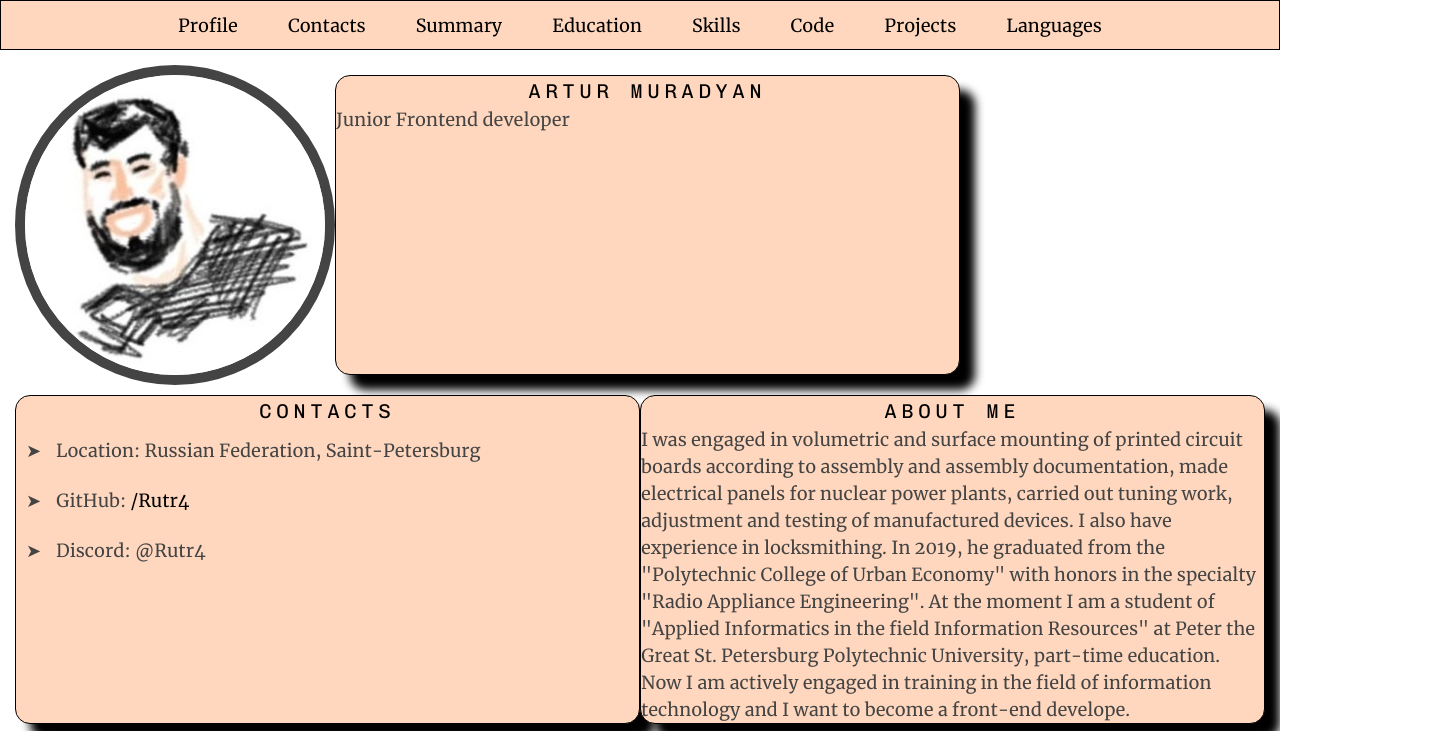
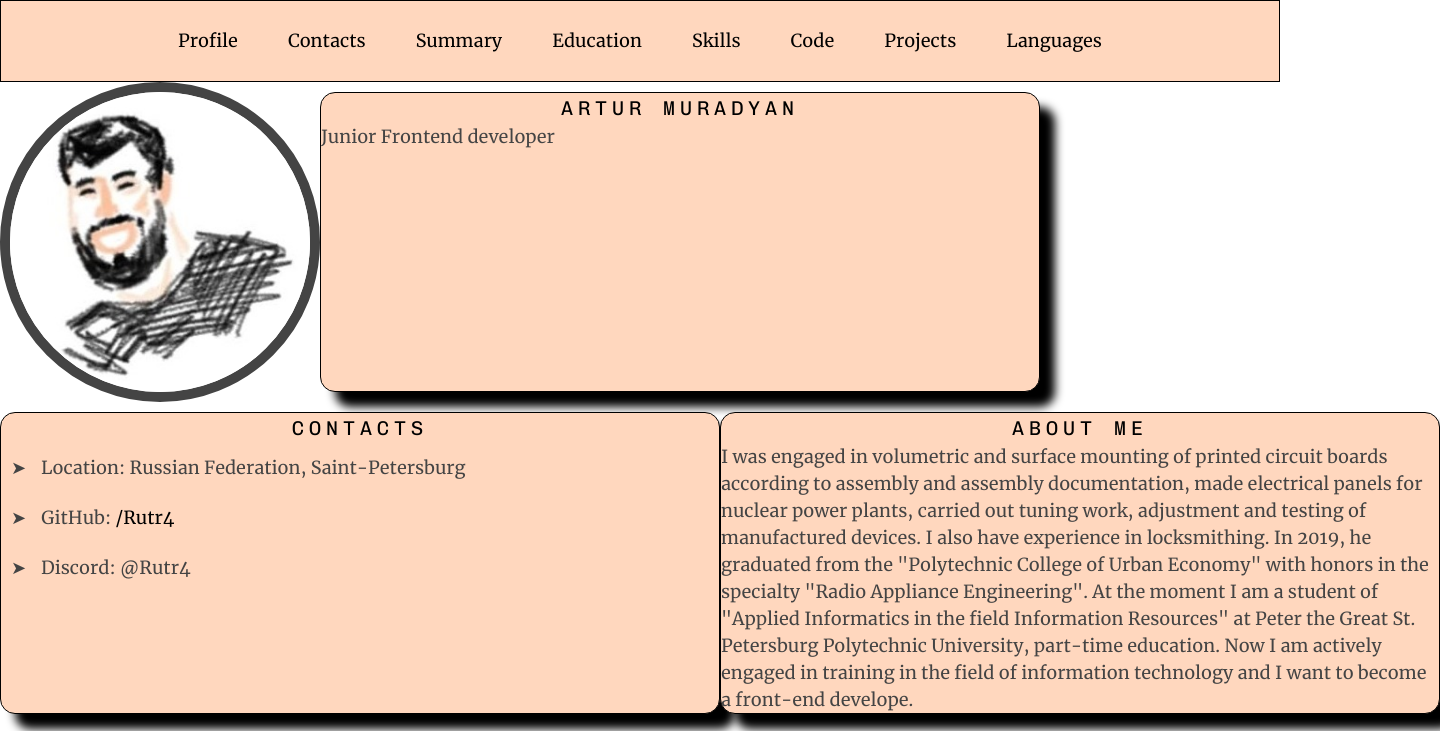
Before and after one commit to Rutr4/rsschool-cv, a plain HTML site: page index.html in a window 1280 px wide. Shown: the top 731 px of the page, 1440 px wide, since content can reach past the window. Drawn offline with Linux system fonts and the light colour scheme.

Commit message:
feat: update index and style

```diff
--- a/index.html
+++ b/index.html
@@ -9,23 +9,23 @@
   <link rel="icon" href="assets/favicon.ico">
 </head>
 
-<body>
-  <header>
+<body class="wrapper">
+  <header class="header">
     <nav class="nav">
       <ul class="nav-list">
-        <li class="nav-item"><a href="#profile" class="nav-link">Profile</a></li>
-        <li class="nav-item"><a href="#contacts" class="nav-link">Contacts</a></li>
-        <li class="nav-item"><a href="#summary" class="nav-link">Summary</a></li>
-        <li class="nav-item"><a href="#education" class="nav-link">Education</a></li>
-        <li class="nav-item"><a href="#skills" class="nav-link">Skills</a></li>
-        <li class="nav-item"><a href="#code" class="nav-link">Code</a></li>
-        <li class="nav-item"><a href="#projects" class="nav-link">Projects</a></li>
-        <li class="nav-item"><a href="#languages" class="nav-link">Languages</a></li>
+        <li class="nav-item"><a href="#profile" class="link">Profile</a></li>
+        <li class="nav-item"><a href="#contacts" class="link">Contacts</a></li>
+        <li class="nav-item"><a href="#summary" class="link">Summary</a></li>
+        <li class="nav-item"><a href="#education" class="link">Education</a></li>
+        <li class="nav-item"><a href="#skills" class="link">Skills</a></li>
+        <li class="nav-item"><a href="#code" class="link">Code</a></li>
+        <li class="nav-item"><a href="#projects" class="link">Projects</a></li>
+        <li class="nav-item"><a href="#languages" class="link">Languages</a></li>
       </ul>
     </nav>
   </header>
 
-  <main class="main-container">
+  <main class="main">
 
     <div class="user">
       <img class="user__img" src="assets/img/avatar.jpg" alt="Artur Muradyan (avatar)" width="320" height="320">
@@ -117,8 +117,8 @@
 
   </main>
 
-  <footer>
-    <a href="https://github.com/Rutr4">GH/Rutr4</a>
+  <footer class="footer">
+    <a class="link" href="https://github.com/Rutr4">github.com/Rutr4</a>
     2022
     <a href="https://rs.school/js/">
       <img src="assets/svg/rs_school_js.svg" alt="Логотип курса" width="100px" height="100px">
--- a/style.css
+++ b/style.css
@@ -64,48 +64,53 @@ img {
 html {
   scroll-behavior: smooth;
 }
-.main-container {
+html,
+body {
+  height: 100%;
+}
+.wrapper {
+  min-height: 100%;
+  display: flex;
+  flex-direction: column;
+}
+.main {
+  margin: 0 auto;
   display: flex;
   flex-wrap: wrap;
+  width: 1440px;
+  flex: 1 1 auto;
 }
-header,
-footer {
+.header,
+.footer {
   background: rgb(255, 215, 190);
   border: 1px solid black;
-  height: 50px;
+  padding: 15px;
+}
+
+body {
+  font-family: "Merriweather", sans-serif;
+  font-size: 18px;
+  font-weight: 400;
+  line-height: 1.5;
+  color: #444444;
 }
 
 .nav-list,
-footer {
+.footer {
   display: flex;
   gap: 50px;
   justify-content: center;
   align-items: center;
 }
 
-.nav-link {
+.link {
   text-decoration: none;
   color: black;
   transition: color 0.5s;
 }
 
-.nav-link:hover {
+.link:hover {
   color: red;
-}
-
-body {
-  display: flex;
-  flex-direction: column;
-  justify-content: space-between;
-
-  font-family: "Merriweather", sans-serif;
-  font-size: 18px;
-  font-weight: 400;
-  line-height: 1.5;
-  color: #444444;
-}
-main {
-  margin: 15px;
 }
 
 li {
@@ -118,19 +123,28 @@ section > ul > li::before {
 }
 
 .user__img {
+  border: 10px solid #444444;
   border-radius: 50%;
-  border: 10px solid #444444;
 }
 
+.section-title {
+  font-family: "ChivoMono", sans-serif;
+  text-transform: uppercase;
+  letter-spacing: 5px;
+  text-align: center;
+  font-weight: 400;
+  font-size: 20px;
+  color: black;
+}
 .section {
-  width: 50%;
-  margin: 10px 0px;
-  border-radius: 15px;
-  border: 1px solid black;
   background-color: rgb(255, 215, 190);
   box-shadow: 15px 15px 10px black;
+  border: 1px solid black;
+  border-radius: 15px;
+  margin: 10px 0px;
+  width: 50%;
 }
-@media (max-width: 768px) {
+@media (max-width: 1100px) {
   .section {
     width: 100%;
   }
@@ -138,12 +152,3 @@ section > ul > li::before {
     flex-direction: column;
   }
 }
-.section-title {
-  font-family: "ChivoMono", sans-serif;
-  text-align: center;
-  font-size: 20px;
-  font-weight: 400;
-  text-transform: uppercase;
-  letter-spacing: 5px;
-  color: black;
-}
```
